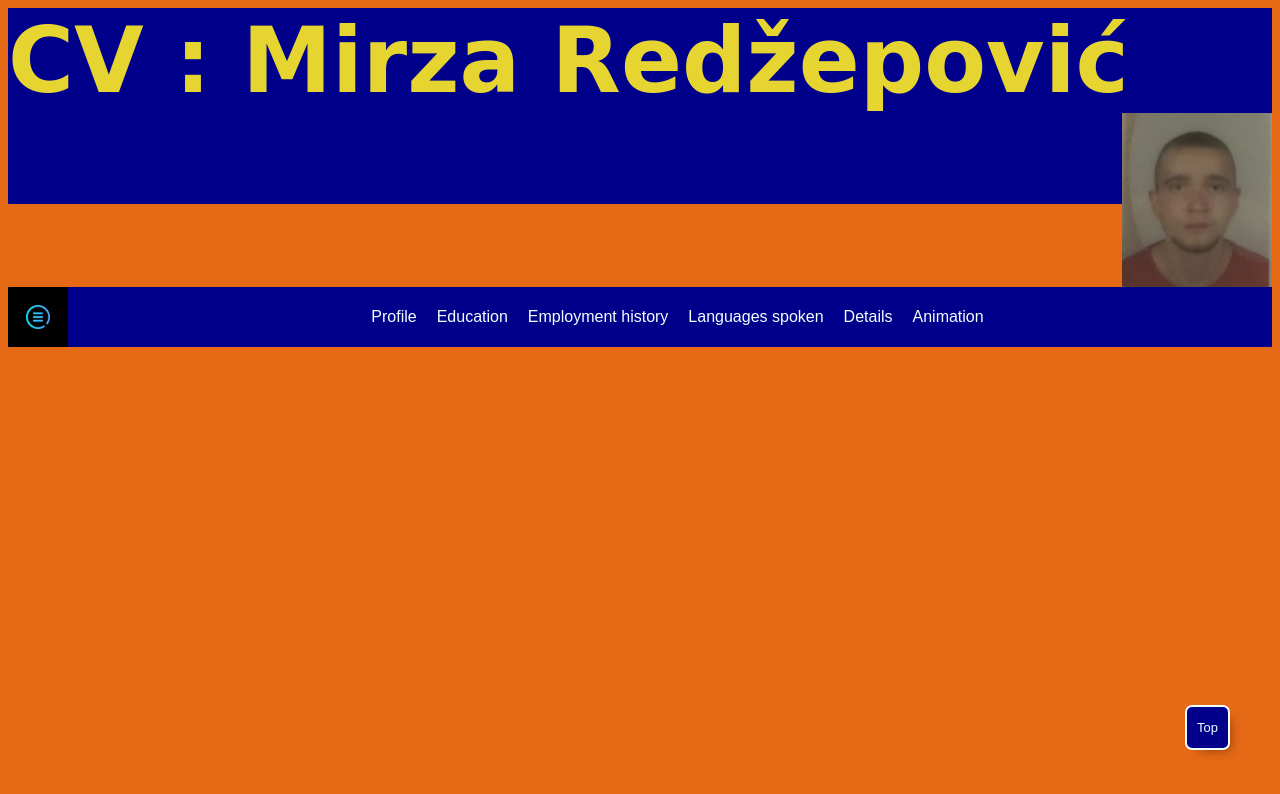
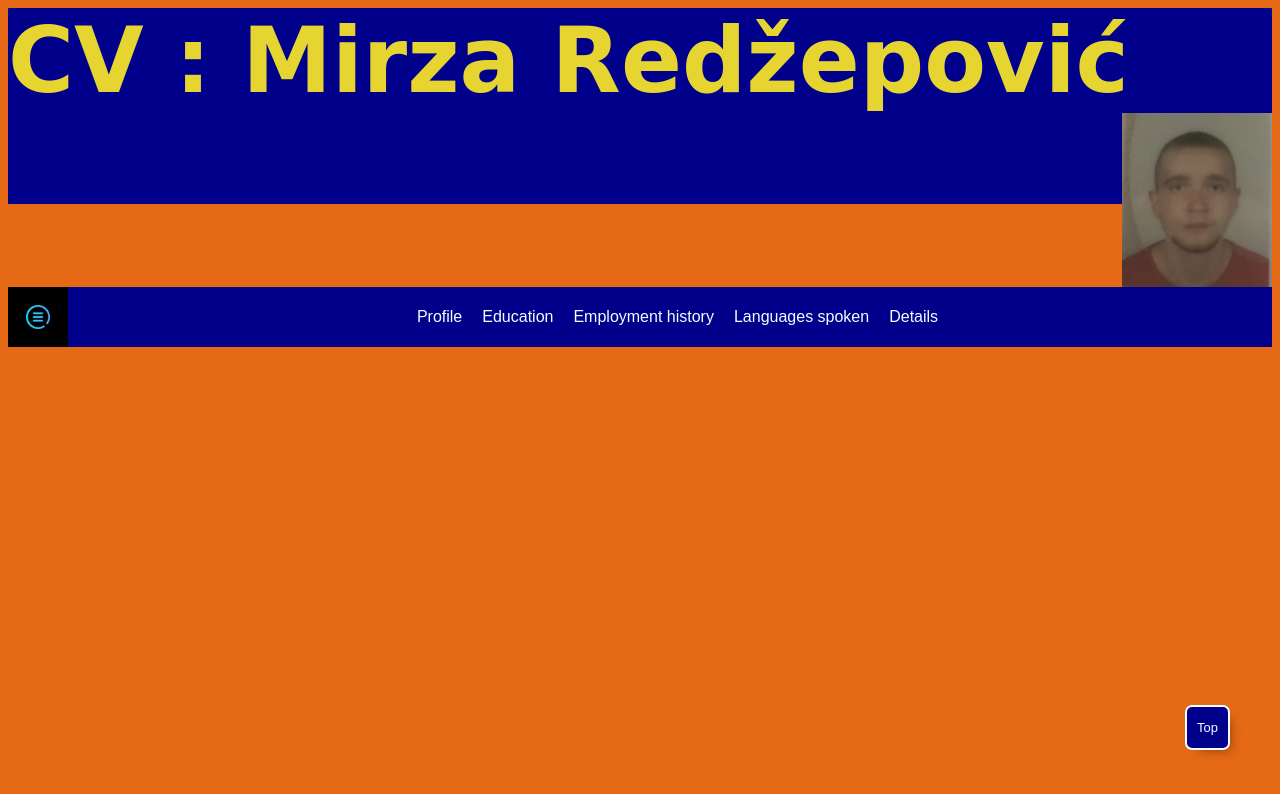
Before and after one commit to Qo24/Project3, a plain HTML site: page index.html in a window 1280 px wide. Drawn offline with nearby package versions, Linux system fonts and the light colour scheme.

Commit message:
Update index.html

```diff
--- a/index.html
+++ b/index.html
@@ -22,7 +22,6 @@
 <li id="nav-main-li"><a id="nav-main-languages-spoken" onclick="displayLanguagesSpoken()" href="#">Languages spoken</a></li>
 <li id="nav-main-li"><a id="nav-main-details" onclick="displayDetails()" href="#">Details</a></li>
 <!--For the animation I have created a separate website containing its own javscript html and css code. The website isnt anything special but it serves the purpose regarding the animation and array.<-->
-<li id="nav-main-li"><a id="nav-main-animation" href="AnimationWebsite.html">Animation</a></li>
 </ul>
 </nav>
 <!--Profile-->
```
